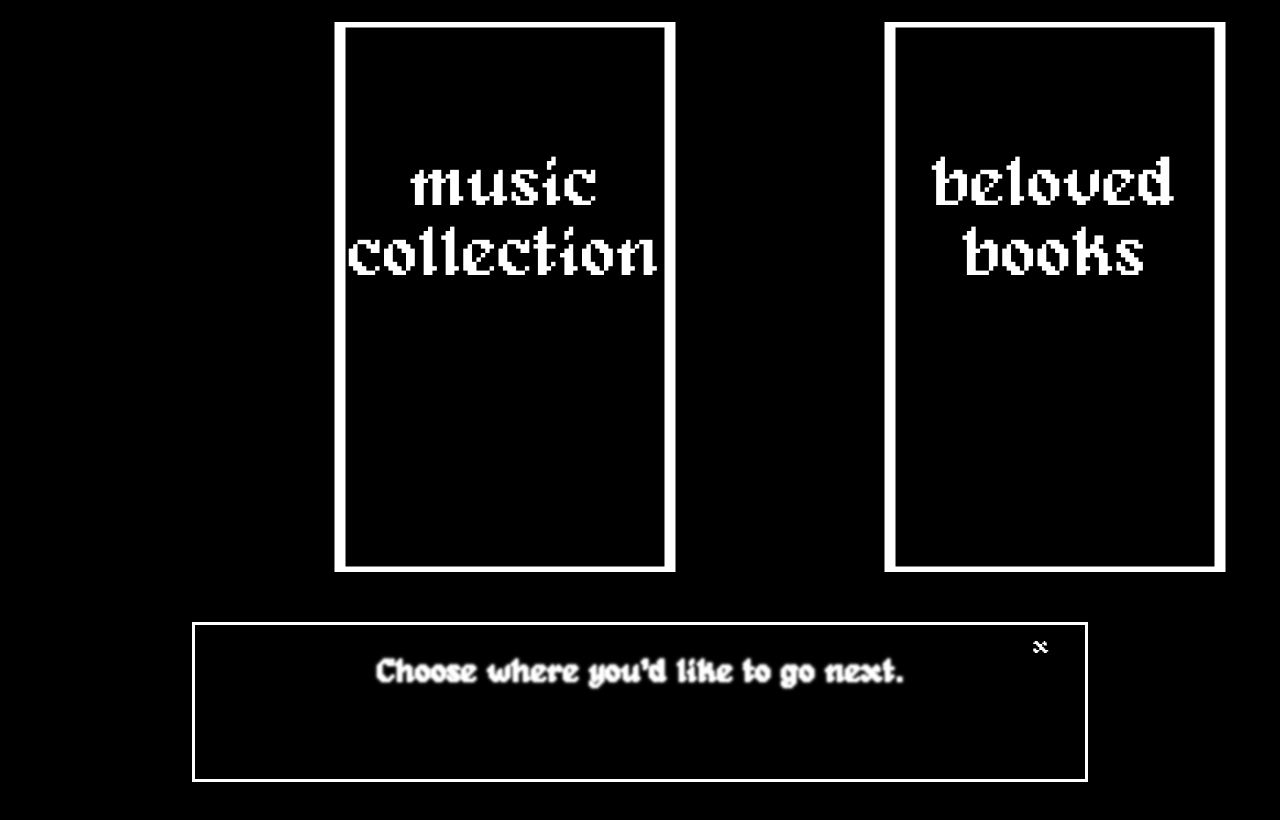
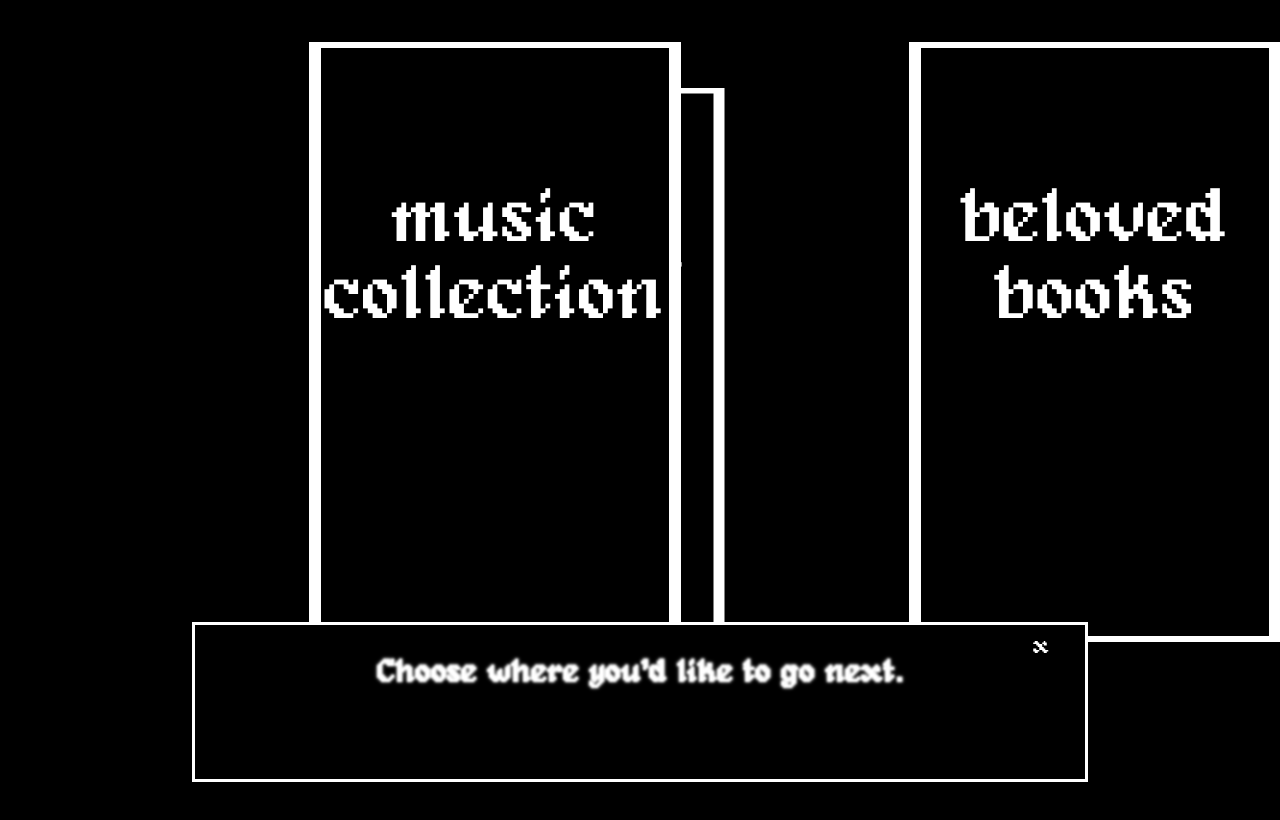
Before and after one commit to adairaliza/adairaliza.github.io, a React (Create React App) app: page /entry in a window 1280 px wide. Shown: the top 820 px of the page. Built offline with nearby package versions, Linux system fonts and the light colour scheme.

Commit message:
placeholder for row logic

```diff
--- a/src/components/entry/Entry.styled.tsx
+++ b/src/components/entry/Entry.styled.tsx
@@ -29,13 +29,17 @@ export const CemeterySection = styled.section`
     }
 `;
 
-export const CemeteryRow = styled.div<{ index: number }>`
+export const CemeteryRow = styled.div<{ index: number, pos: number }>`
+    z-index: ${({ pos }) => pos};
     margin: auto;
     width: ${({ index }) => (30 + (index * 2))}%;
     transition: width 333ms ease, bottom 333ms ease, left 333ms ease;
     position: fixed;
-    bottom: ${({ index }) => (75 - index)}%;
-    left: ${({ index }) => (35 - index)}%;
+    bottom: ${({ index, pos }) => (70 - (index * (pos * 0.1)))}%;
+    left: ${({ index, pos }) => ((33 + (pos ^ 2)) - (index * (pos * 0.1)))}%;
+
+
+    // left: ${({ index }) => (35 - index)}%;
 
     svg {
         transition: width 333ms ease, height 333ms ease;
--- a/src/components/entry/Entry.tsx
+++ b/src/components/entry/Entry.tsx
@@ -12,6 +12,7 @@ interface Grave {
 interface CemeteryRow {
     rowNumber: number;
     rowContents: Grave[];
+    startingPosition: number;
 }
 
 interface Cemetery {
@@ -39,22 +40,20 @@ const headstones1: Grave[] = [
 const cemetery: Cemetery = {
     rows: [
         {
+            rowNumber: 2,
+            rowContents: headstones1,
+            startingPosition: 2,
+        },
+        {
             rowNumber: 1,
-            rowContents: headstones1,
-        },
-        // {
-        //     rowNumber: 2,
-        //     rowContents: headstones2,
-        // }
+            rowContents: headstones2,
+            startingPosition: 1,
+        }
     ]
 }
 
 const Entry = () => {
     const [count, setCount] = useState(0);
-
-    useEffect(() => {
-        console.log(count);
-    }, [count]);
 
     const walkForward = () => {
         setCount((currCount) => currCount + 0.5);
@@ -75,13 +74,28 @@ const Entry = () => {
         });
     }, []);
 
+    useEffect(() => {
+        console.log("==========HERE==========");
+
+        console.log(`bottom for front row: ${70 - ((2 + count) * (2 * 0.1))}`);
+        console.log(`bottom for second row: ${70 - ((1 + count) * (1 * 0.1))}`);
+
+        console.log(`left for front row: ${(33 + (2 ^ 2)) - ((2 + count) * (2 * 0.1))}`);
+        console.log(`left for second row: ${(33 + (1 ^ 2)) - ((1 + count) * (1 * 0.1))}`);
+
+        console.log("===========END===========");
+    }, [count]);
 
 
     const renderGraves = (): ReactNode => {
         return (
             <section id="cemetery-rows">
                 {cemetery.rows.map((row: CemeteryRow) => (
-                    <CemeteryRow index={row.rowNumber + count} id={`cemetery-row-${row.rowNumber}`}>
+                    <CemeteryRow
+                        index={row.rowNumber + count}
+                        id={`cemetery-row-${row.rowNumber}`}
+                        pos={row.startingPosition}
+                    >
                         {row.rowContents.map((grave: Grave) => (
                             <GraveStyled index={row.rowNumber + count}
                                 className={`grave-in-row-${row.rowNumber}`}
--- a/src/components/headstone-svg/HeadstoneSvg.tsx
+++ b/src/components/headstone-svg/HeadstoneSvg.tsx
@@ -15,7 +15,7 @@ export const HeadstoneSvg = ({
         >
             <rect
                 width="100%" height="100%"
-                fill="none" stroke="white" stroke-width="5px"
+                fill="black" stroke="white" stroke-width="5px"
             />
 
             <text
```
